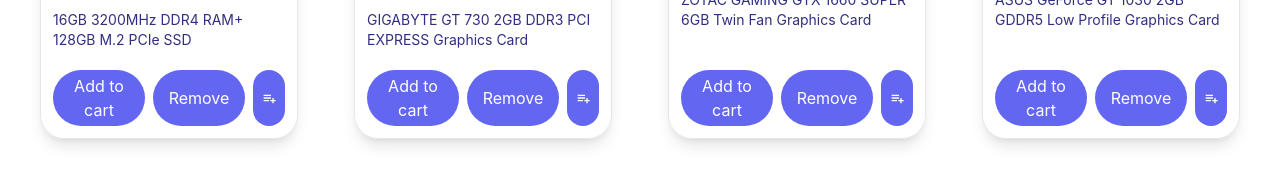
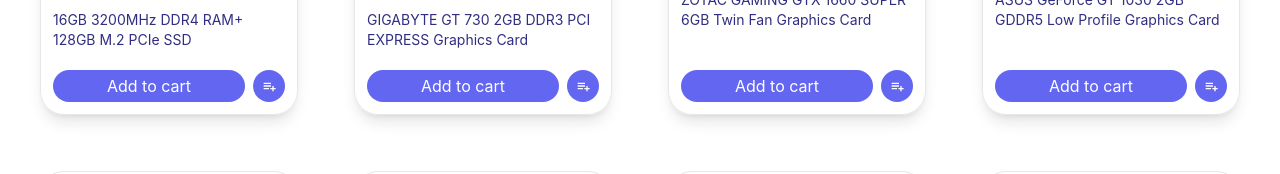
Before and after one commit to mazhars-git/redux-starter-app, a React (Create React App) app: page / in a window 1280 px wide. Shown: the part 543-717 px from the top of the page. Built offline with nearby package versions, Linux system fonts and the light colour scheme.

Commit message:
update design

```diff
--- a/src/components/ProductCard.js
+++ b/src/components/ProductCard.js
@@ -1,12 +1,15 @@
 import React from "react";
 import { BiListPlus } from "react-icons/bi";
+import { RiDeleteBin2Fill } from "react-icons/ri";
 import { useDispatch } from "react-redux";
+import { useLocation } from "react-router-dom";
 import { addToCart, removeFromCart } from "../redux/actionCreators/productActions";
 
 
 const ProductCard = ({ product }) => {
 
   const dispatch = useDispatch();
+  const {pathname} = useLocation();
 
   return (
     <div
@@ -26,19 +29,22 @@
         </ul>
       </div>
       <div className='flex gap-2 mt-5'>
-        <button onClick={() => dispatch(addToCart(product))} className='bg-indigo-500 rounded-full py-1 px-2 flex-1 text-white text-bold'>
+        {!pathname.includes("cart") && <button onClick={() => dispatch(addToCart(product))} className='bg-indigo-500 rounded-full py-1 px-2 flex-1 text-white text-bold'>
           Add to cart
-        </button>
-        <button onClick={() => dispatch(removeFromCart(product))} className='bg-indigo-500 rounded-full py-1 px-2 flex-1 text-white text-bold'>
-          Remove
-        </button>
+        </button>}
 
-        <button
+        {pathname.includes("cart") && <button onClick={() => dispatch(removeFromCart(product))}
+          className='bg-red-500 flex justify-between items-center rounded-full py-1 px-2 flex-1 text-white text-bold'>
+          <p className="text-lg font-semibold">Remove</p>
+          <RiDeleteBin2Fill size={20}/>
+        </button>}
+
+       { !pathname.includes("cart") && <button
           title='Add to wishlist'
           className='bg-indigo-500  py-1 px-2 rounded-full'
         >
           <BiListPlus className='text-white' />
-        </button>
+        </button>}
       </div>
     </div>
   );
```
